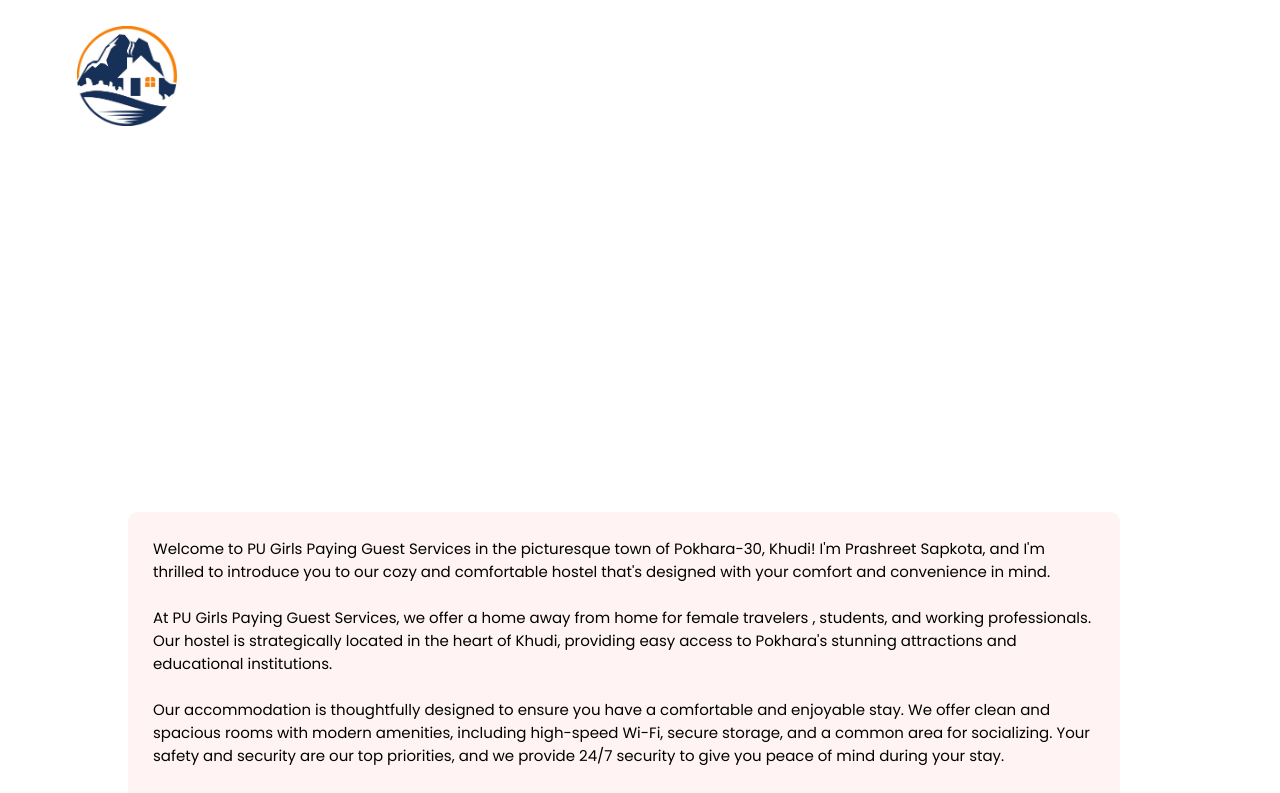
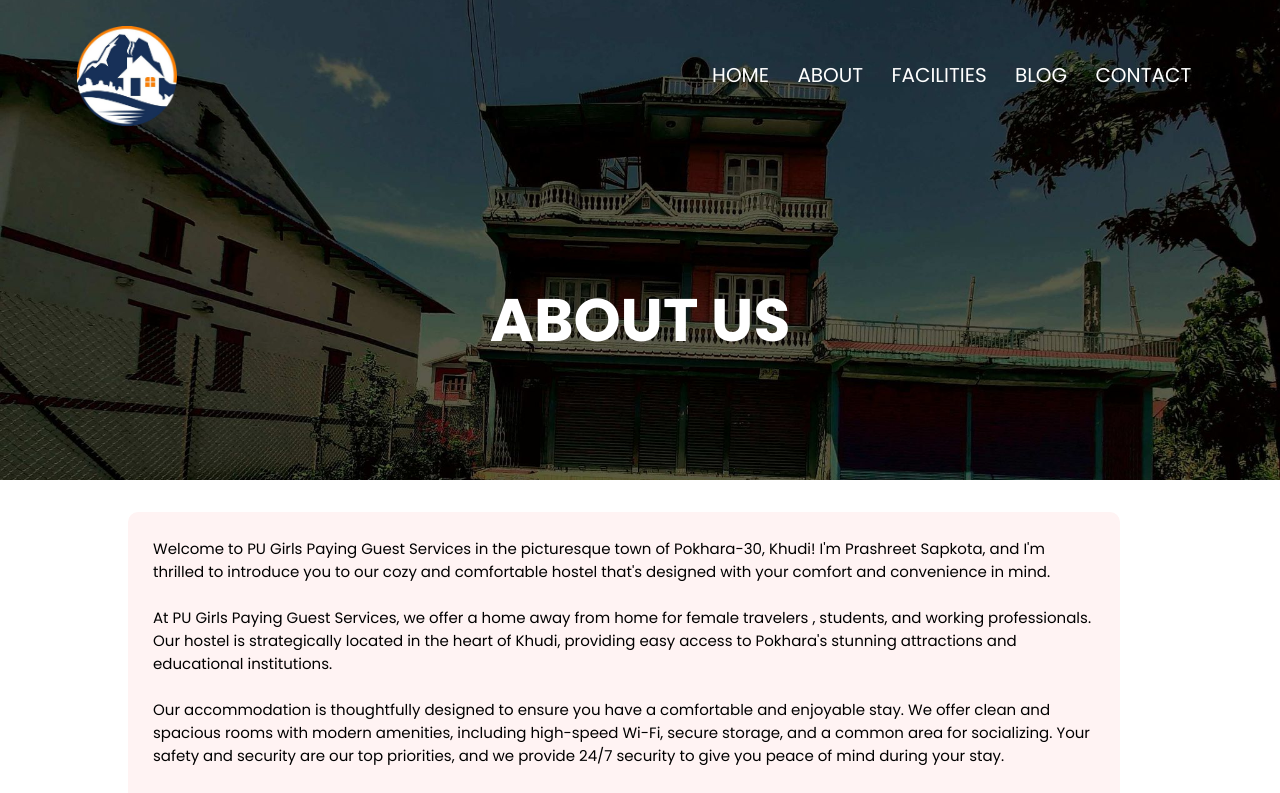
Before and after one commit to prashreet/Pgservice, a plain HTML site: page about section.html in a window 1280 px wide. Shown: the top 793 px of the page. Drawn offline with Linux system fonts and the light colour scheme.

Commit message:
Update about style.css

```diff
--- a/about style.css
+++ b/about style.css
@@ -4,7 +4,7 @@
     font-family: 'Poppins', sans-serif;
 }
 #header{
-    background-image: url(photo/hello.jpg);
+    background-image: url(hello.jpg);
     width: 100%;
     min-height: 60vh;
     background-position: center;
```
